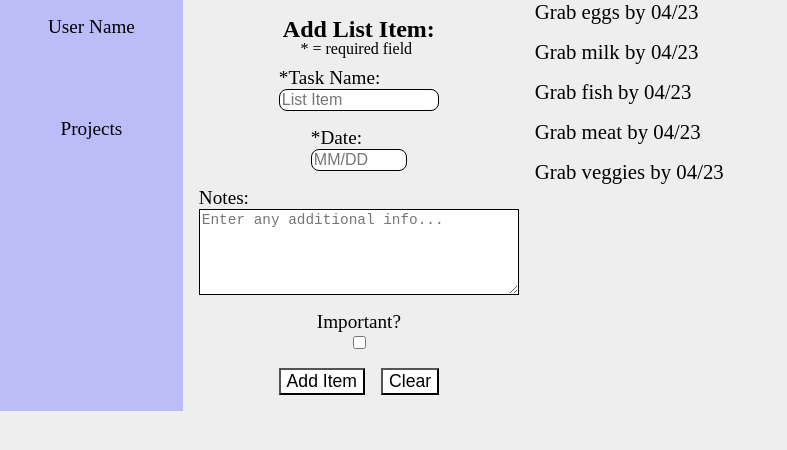
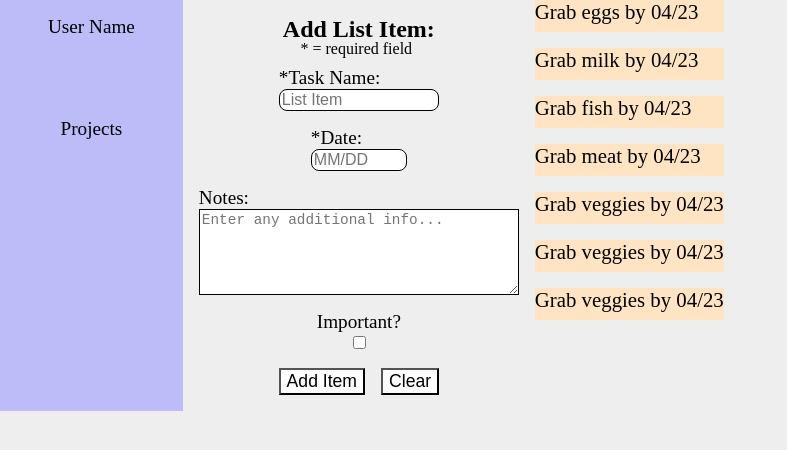
Before and after one commit to Julian-Bazo/odin-todo-list, a website built with webpack: page src/template.html in a window 1280 px wide. Shown: the whole page, without its empty margins (0-787 px from the left). Built offline with nearby package versions, Linux system fonts and the light colour scheme.

Commit message:
Fix autofill of task grid
New tasks that are added create new rows of 2rem height.

```diff
--- a/src/index.js
+++ b/src/index.js
@@ -3,9 +3,9 @@ import "./styles.css";
 import Task from "./taskcreator.js";
 import {resetButton, submitButton, getUrgency, getDescription, getDate, getTitle} from "./informationForm.js";
 import { projectsSection } from "./projectSidebar.js";
-import listCreator from "./listCreator.js";
+import initializeList from "./listCreator.js";
 
-listCreator();
+initializeList();
 
 const firstTask = new Task("Go to the mall", "Tomorrow");
 firstTask.setDescription("I have to buy eggs");
--- a/src/listCreator.js
+++ b/src/listCreator.js
@@ -1,6 +1,5 @@
 import Task from "./taskcreator.js";
 export default function createList() {
-    console.log("test");
 
     const wholeList = document.querySelector(".list");
 
@@ -20,11 +19,18 @@ export default function createList() {
 
     const sampleTask5 = new Task("Grab veggies", "04/23");
     listArray.push(sampleTask5);
+
+    const sampleTask6 = new Task("Grab veggies", "04/23");
+    listArray.push(sampleTask6);
+
+    const sampleTask7 = new Task("Grab veggies", "04/23");
+    listArray.push(sampleTask7);
     console.log(listArray);
 
     const mappedList = listArray.map((task) => {
         const listCard = document.createElement("div");
         listCard.innerText = `${task.title} by ${task.dueDate}`;
+        listCard.classList.add("list-card");
         wholeList.appendChild(listCard);
     })
 }
--- a/src/styles.css
+++ b/src/styles.css
@@ -112,7 +112,15 @@ body {
 
 .list {
     font-size: 1.3rem;
-    display: flex;
-    flex-direction: column;
-    gap: 1rem
+    display: grid;
+    grid-template: repeat(5, 2rem) / 1fr;
+    grid-auto-flow: row;
+    grid-auto-rows: 2rem;
+    /* display: flex;
+    flex-direction: column; */
+    gap: 1rem;
 }
+
+.list-card {
+    background-color: bisque;
+}
```
